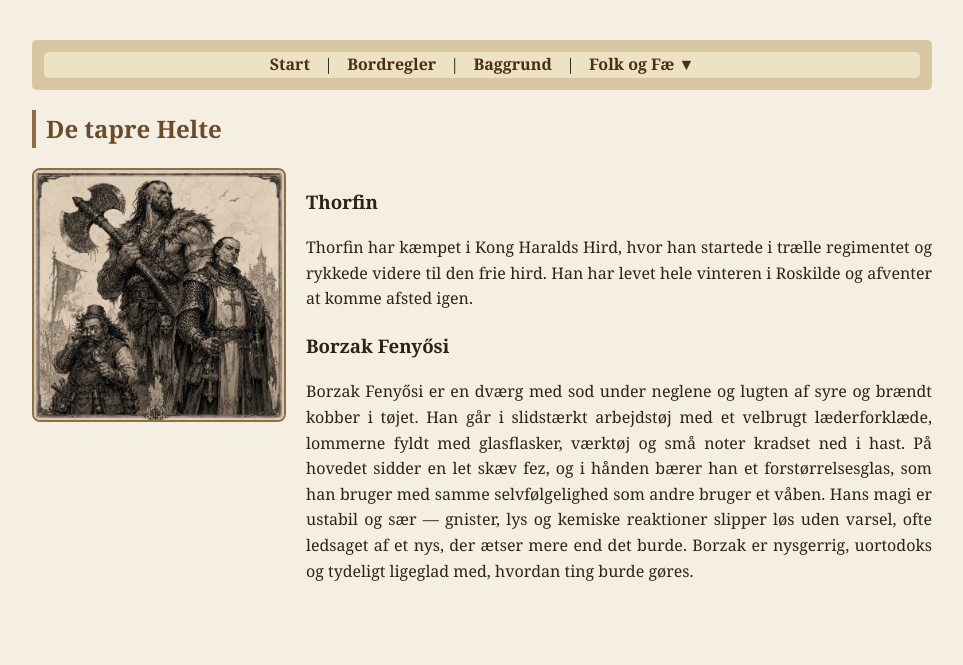
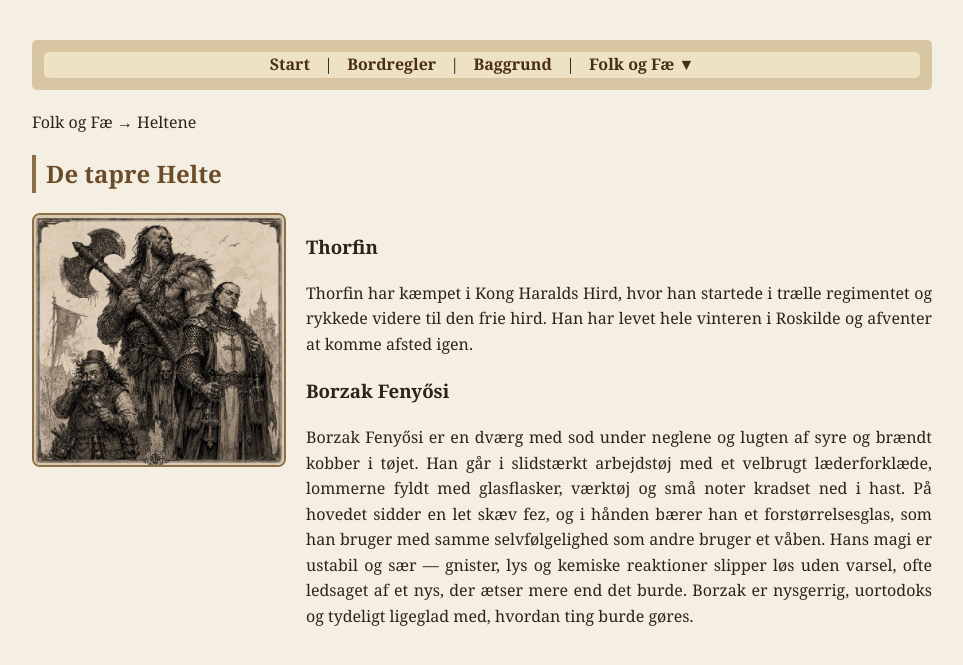
Before and after one commit to Stoffer75/den2side.dk, a Jekyll site: the page built from karakterer/pc.html, in a window 1280 px wide. Shown: the top 665 px of the page, without its empty margins (158-1121 px from the left). Built offline with Jekyll 4.4.1, drawn with Linux system fonts in a browser that asks for light colours.

Commit message:
Update pc.html

```diff
--- a/karakterer/pc.html
+++ b/karakterer/pc.html
@@ -2,6 +2,10 @@
 layout: default
 title: Danevang
 ---
+
+<p class="breadcrumb">
+    Folk og Fæ → Heltene
+</p>
 
 <h2> De tapre Helte</h2>
 <div class="sted">
```
